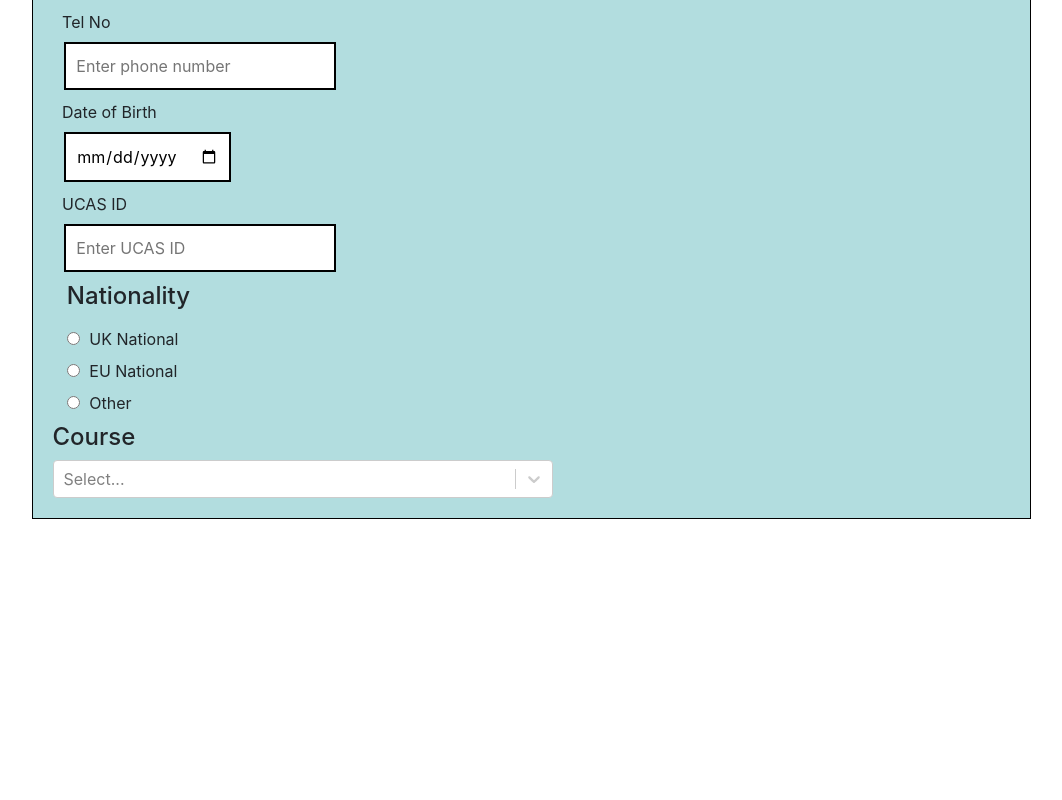
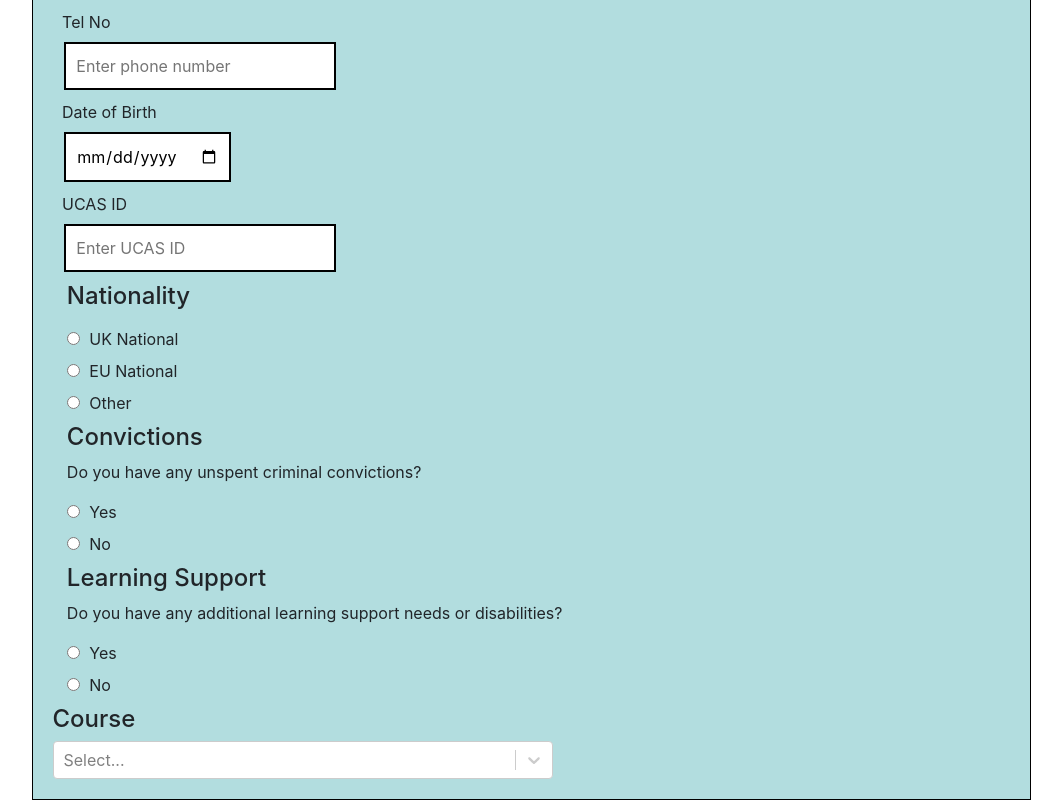
Before and after one commit to raegar/tbd-app-2020, a React (Create React App) app: page /NewApplicationPage in a window 1280 px wide. Shown: the part 696-1496 px from the top of the page, without its empty margins (109-1171 px from the left). Before the commit the page ends 1215 px from the top, so only its background shows below. Built offline with nearby package versions, Linux system fonts and the light colour scheme.

Commit message:
Included extra support + criminal convictions

```diff
--- a/src/components/EssentialApplicantInfo/EssentialApplicantInfo.js
+++ b/src/components/EssentialApplicantInfo/EssentialApplicantInfo.js
@@ -6,11 +6,21 @@ import './EssentialApplicantInfo.css'
 
 const EssentialApplicantInfo = () => {
 
-    var options = [
+    var nationalityOptions = [
         {label: "UK National", id: "UK", value: "UK"},
         {label: "EU National", id: "EU", value: "EU"},
         {label: "Other", id: "Other", value: "Other"}
     ];
+
+    var criminalOptions = [
+        {label: "Yes", id: "crimeYes", value: "yes"},
+        {label: "No", id: "crimeNo", value: "no"}
+    ];
+
+    var supportOptions = [
+        {label: "Yes", id: "supportYes", value: "yes"},
+        {label: "No", id: "supportNo", value: "no"}
+    ]
 
     return (
         <div className="form-container">
@@ -63,7 +73,11 @@ const EssentialApplicantInfo = () => {
                 name="ucas"
             />
 
-            <RadioButton heading="Nationality" options={options} name="test"/>
+            <RadioButton heading="Nationality" options={nationalityOptions} name="nationality"/>
+
+            <RadioButton heading="Convictions" options={criminalOptions} name="criminal" subtitle="Do you have any unspent criminal convictions?" />
+
+            <RadioButton heading="Learning Support" options={supportOptions} name="support" subtitle="Do you have any additional learning support needs or disabilities?" />
 
             <h4>Course</h4>
             <DropdownMenu />
```
